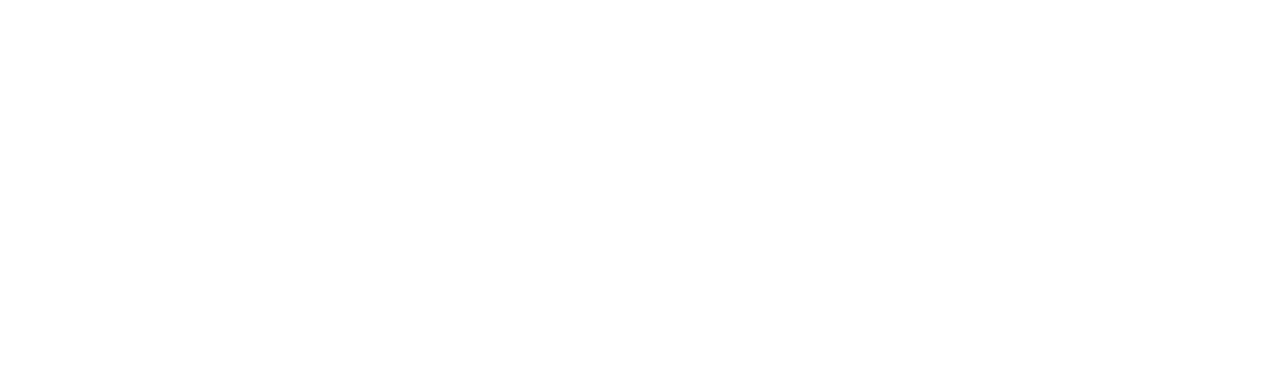
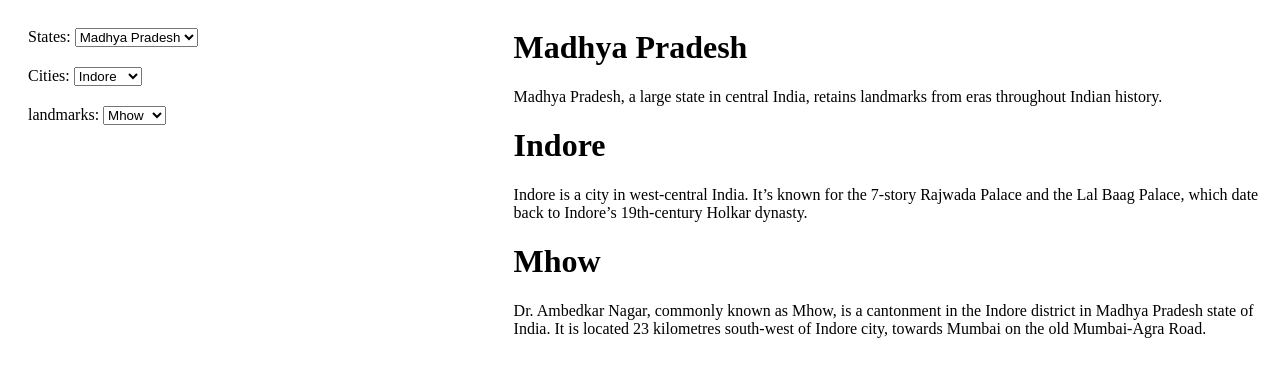
Before and after one commit to acciojob/dropdown-react-tauheed0110, a React app: page / in a window 1280 px wide. Shown: the top 376 px of the page. Built offline with nearby package versions, Linux system fonts and the light colour scheme.

Commit message:
file changed

```diff
--- a/src/components/App.js
+++ b/src/components/App.js
@@ -1,8 +1,8 @@
-import React, { useState,useReducer } from "react";
+import React, { useState,useReducer, useEffect } from "react";
 import "./../styles/App.css";
 
 
-const states = [{
+const statesData = [{
 	name : "Madhya Pradesh",
 	description:"Madhya Pradesh, a large state in central India, retains landmarks from eras throughout Indian history.",
 	city :[{
@@ -140,10 +140,105 @@ const states = [{
 
 function App()
 {
-	// Do not alter/remove main div
+	const [states, setStates] = useState(null);
+	const [stateData, setStateData] = useState({name: "", description: ""});
+	const [cities, setCities] = useState(null);
+	const [cityData, setCityData] = useState({name: "", description: ""});
+	const [landmarks, setLandMarks] = useState(null);
+	const [landmarkData, setLandmarkData] = useState({name: "", description: ""});
+
+	function handleStateChange(e){
+		const stateName = e.target.value;
+		const stateFound = states.find(state =>  state.name === stateName);
+
+		if(stateFound){
+			setStateData({name: stateFound.name, description: stateFound.description});
+			// now set the cities as well.
+			setCities(stateFound.city);
+			setCityData({name: stateFound.city[0].name, description: stateFound.city[0].description});
+			// setlandmarks as well.
+			setLandMarks(stateFound.city[0].landmarks);
+			setLandmarkData({name: stateFound.city[0].landmarks[0].name, description: stateFound.city[0].landmarks[0].description})
+		}
+	}
+	function handleCityChange(e){
+		const cityName = e.target.value;
+		const cityFound = cities.find(city => city.name === cityName);
+		if(cityFound){
+			setCityData({name: cityFound.name, description: cityFound.description});
+			// set the landmarks
+			setLandMarks(cityFound.landmarks);
+			setLandmarkData({name: cityFound.landmarks[0].name, description: cityFound.landmarks[0].description})
+		}
+	}
+	function handleLandmarkChange(e){
+		const landName = e.target.value;
+		const landFound = landmarks.find(land => land.name == landName);
+		if(landFound){
+			setLandmarkData({name: landFound.name, description: landFound.description});
+		}
+	}
+	useEffect(()=>{
+		// feel like you are fetching data from API.
+		setStates(statesData);
+		setStateData({name: statesData[0].name, description: statesData[0].description});
+		// set the 0th city as well
+		setCities(statesData[0].city);
+		setCityData({name: statesData[0].city[0].name, description: statesData[0].city[0].description})
+		// // set the 0th landmark
+		setLandMarks(statesData[0].city[0].landmarks);
+		setLandmarkData({name: statesData[0].city[0].landmarks[0].name, description: statesData[0].city[0].landmarks[0].description})
+
+	}, []);
+
 	return (
 	<div id="main">
-
+		<form>
+			<div className="formItem">
+				<label htmlFor="state">States: </label>
+				<select id="state" value={stateData.name} onChange={(e)=>{handleStateChange(e)}}>
+					{
+						states && states.map((state, index)=>{
+							return <option key={index} value={state.name}>{state.name}</option>
+						})
+					}
+				</select>
+			</div>
+			<div className="formItem">
+				<label htmlFor="">Cities: </label>
+				<select id="city" value={cityData.name} onChange={(e)=>{handleCityChange(e)}}>
+					{
+						cities && cities.map((city, index) => {
+							return <option key={index} value={city.name}>{city.name}</option>
+						})
+					}
+				</select>
+			</div>
+			<div className="formItem">
+				<label htmlFor="">landmarks: </label>
+				<select id="landmark" value={landmarkData.name} onChange={(e)=>{handleLandmarkChange(e)}}>
+					{
+						landmarks && landmarks.map((landmark, index) => {
+							return <option key={index} value={landmark.name}>{landmark.name}</option>
+						})
+					}
+				</select>
+			</div>
+		</form>
+		<div className="displayBoard">
+			<div>
+				<h1 id="state-name">{stateData.name && stateData.name}</h1>
+				<p id="state-description">{stateData.description && stateData.description}</p>
+			</div>
+			<div>
+				<h1 id="city-name">{cityData.name && cityData.name}</h1>
+				<p id="city-description">{cityData.description && cityData.description}</p>
+			</div>
+			<div>
+				<h1 id="landmark-name">{landmarkData.name && landmarkData.name}</h1>
+				<p id="landmark-description">{landmarkData.description && landmarkData.description}</p>
+			</div>
+		</div>
 	</div>
 	);
 }
--- a/src/index.js
+++ b/src/index.js
@@ -1,7 +1,7 @@
 import React from "react";
 import ReactDOM from "react-dom";
 import App from "./components/App";
-import "bootstrap/dist/css/bootstrap.min.css";
+// import "bootstrap/dist/css/bootstrap.min.css";
 
 
 ReactDOM.render(<App />, document.getElementById("root"));
--- a/src/styles/App.css
+++ b/src/styles/App.css
@@ -1,16 +1,13 @@
-h1 {
-    color: #27aedb;
-    text-align: center;
-    }
-
-
-button{
-    color: #27aedb;
-    text-align: center;
-    justify-content: center;
-    align-items: center;
+#main{
+    display: flex;
+    flex-direction: row;
 }
-
-.bg-pink{
-	background-color:pink;
+form{
+    width: 40%;
 }
+.displayBoard{
+    width: 60%;
+}
+.formItem{
+    margin: 20px;
+}
```
Also changed, not shown: 1 other file (tests, documents, lock files or other folders).
